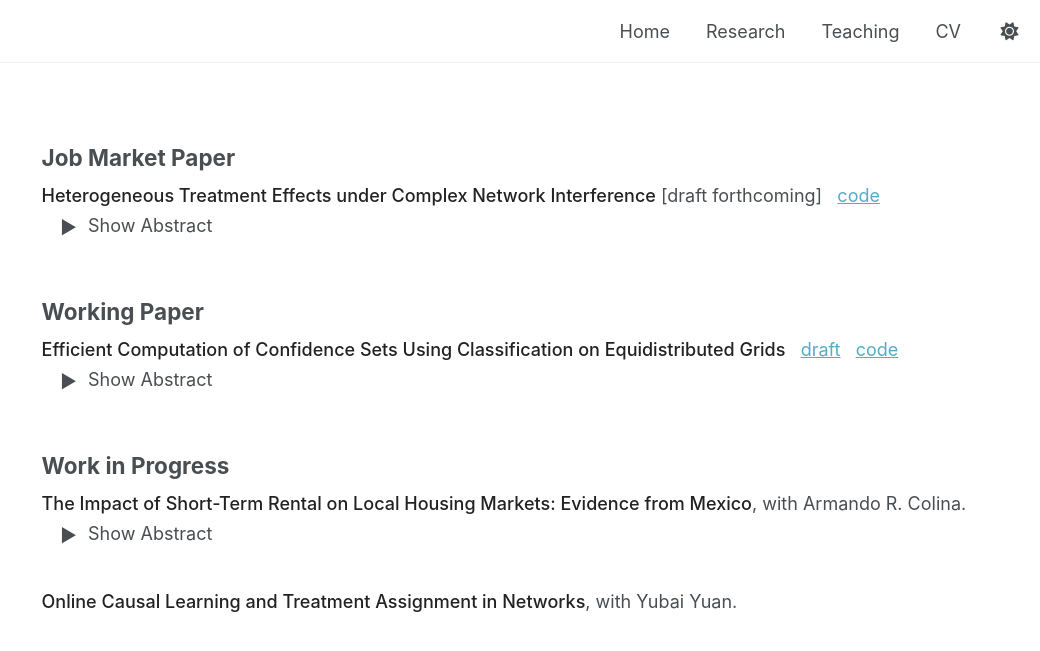
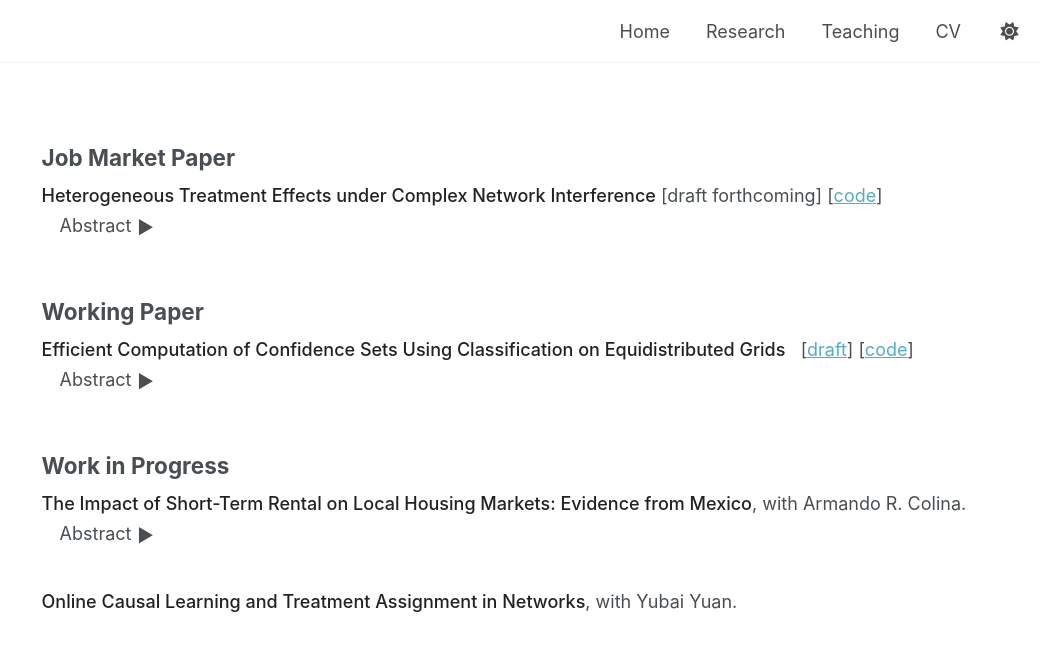
Before and after one commit to lbz5158/lujiezhou.github.io, a Jekyll site: the page built from _pages/publications.html, in a window 1280 px wide. Shown: the top 651 px of the page, without its empty margins (240-1280 px from the left). Built offline with Jekyll 4.4.1, drawn with Linux system fonts in a browser that asks for light colours.

Commit message:
Update publications.html

```diff
--- a/_pages/publications.html
+++ b/_pages/publications.html
@@ -49,7 +49,6 @@ strong {
   transform: rotate(90deg);
 }
 .abstract-content {
-  background: #fafafa;
   padding: 0.8em 1em;
   border-left: 3px solid #bdbdbd;
   border-radius: 0 4px 4px 0;
@@ -66,13 +65,13 @@ function toggleAbstract(btn) {
   if (content.style.display === "none" || content.style.display === "") {
     content.style.display = "block";
     btn.classList.add('open');
-    btn.querySelector('.btn-label').textContent = "Hide Abstract";
     triangle.textContent = "▼";
+    btn.querySelector('.btn-label').textContent = "Hide";
   } else {
     content.style.display = "none";
     btn.classList.remove('open');
-    btn.querySelector('.btn-label').textContent = "Show Abstract";
     triangle.textContent = "▶";
+    btn.querySelector('.btn-label').textContent = "Abstract";
   }
 }
 </script>
@@ -81,12 +80,11 @@ function toggleAbstract(btn) {
 
 <strong>Heterogeneous Treatment Effects under Complex Network Interference</strong>
 <span>[draft forthcoming]</span>
-&nbsp;
-<a href="https://github.com/lbz5158/network_rkhs" target="_blank">code</a>
+<span>[<a href="https://github.com/lbz5158/network_rkhs" target="_blank">code</a>]</span>
 <div class="abstract-container">
   <button class="toggle-abstract" onclick="toggleAbstract(this)">
+    <span class="btn-label">Abstract</span>
     <span class="triangle">▶</span>
-    <span class="btn-label">Show Abstract</span>
   </button>
   <div class="abstract-content">
     This paper develops a semiparametric method for estimating heterogeneous treatment effects under network interference. Extending the literature of linear-in-means models, we propose a novel approach that allows for complex, non-linear peer effects and heterogeneity across individuals using reproducing kernel Hilbert space (RKHS) methods. Our estimator accommodates general forms of network structure and interference, providing flexible, consistent estimation of both direct and indirect treatment effects. We derive asymptotic properties, propose valid inference procedures, and demonstrate the method’s performance in simulations as well as an application to real-world network data.
@@ -97,13 +95,12 @@ function toggleAbstract(btn) {
 
 <strong>Efficient Computation of Confidence Sets Using Classification on Equidistributed Grids</strong>
 &nbsp;
-<a href="https://arxiv.org/pdf/2401.01804" target="_blank">draft</a>
-&nbsp;
-<a href="https://github.com/lbz5158/svm_equidistribution" target="_blank">code</a>
+<span>[<a href="https://arxiv.org/pdf/2401.01804" target="_blank">draft</a>]</span>
+<span>[<a href="https://github.com/lbz5158/svm_equidistribution" target="_blank">code</a>]</span>
 <div class="abstract-container">
   <button class="toggle-abstract" onclick="toggleAbstract(this)">
+    <span class="btn-label">Abstract</span>
     <span class="triangle">▶</span>
-    <span class="btn-label">Show Abstract</span>
   </button>
   <div class="abstract-content">
     Economic models produce moment inequalities, which can be used to form tests of the true parameters. Confidence sets (CS) of the true parameters are derived by inverting these tests. However, the computational burden of constructing these CS can be substantial, especially in high-dimensional settings. We propose a new computational method that leverages classification algorithms on equidistributed grids to efficiently approximate the boundaries of confidence sets. Our approach achieves accurate coverage while significantly reducing computation time. Applications to structural models in economics illustrate the advantages of the method.
@@ -115,8 +112,8 @@ function toggleAbstract(btn) {
 <strong>The Impact of Short-Term Rental on Local Housing Markets: Evidence from Mexico</strong>, with Armando R. Colina.
 <div class="abstract-container">
   <button class="toggle-abstract" onclick="toggleAbstract(this)">
+    <span class="btn-label">Abstract</span>
     <span class="triangle">▶</span>
-    <span class="btn-label">Show Abstract</span>
   </button>
   <div class="abstract-content">
     Recent years have seen some sizable increase in consumer prices in Mexico. Statistics show that housing prices have risen to become the second largest contributor to the inflation over the past few years next to food expenditure. Recent literature mainly focuses on the effects of financialization and gentrification. In this paper, we aim to investigate the role of one other important factor in the rising prices of the local housing markets, short-term rental listings. We propose to use detailed Airbnb data along with national data on credit taken to purchase real estate properties as well as data from some other public sources to quantitatively analyze the impact, namely the direct and the spillover effects, of new Airbnb listings on the prices of the neighboring real estate properties. We employ a novel network interference model to disentangle the spillover effect from the direct effect and provide semiparametric consistent estimates of the effects.
```
